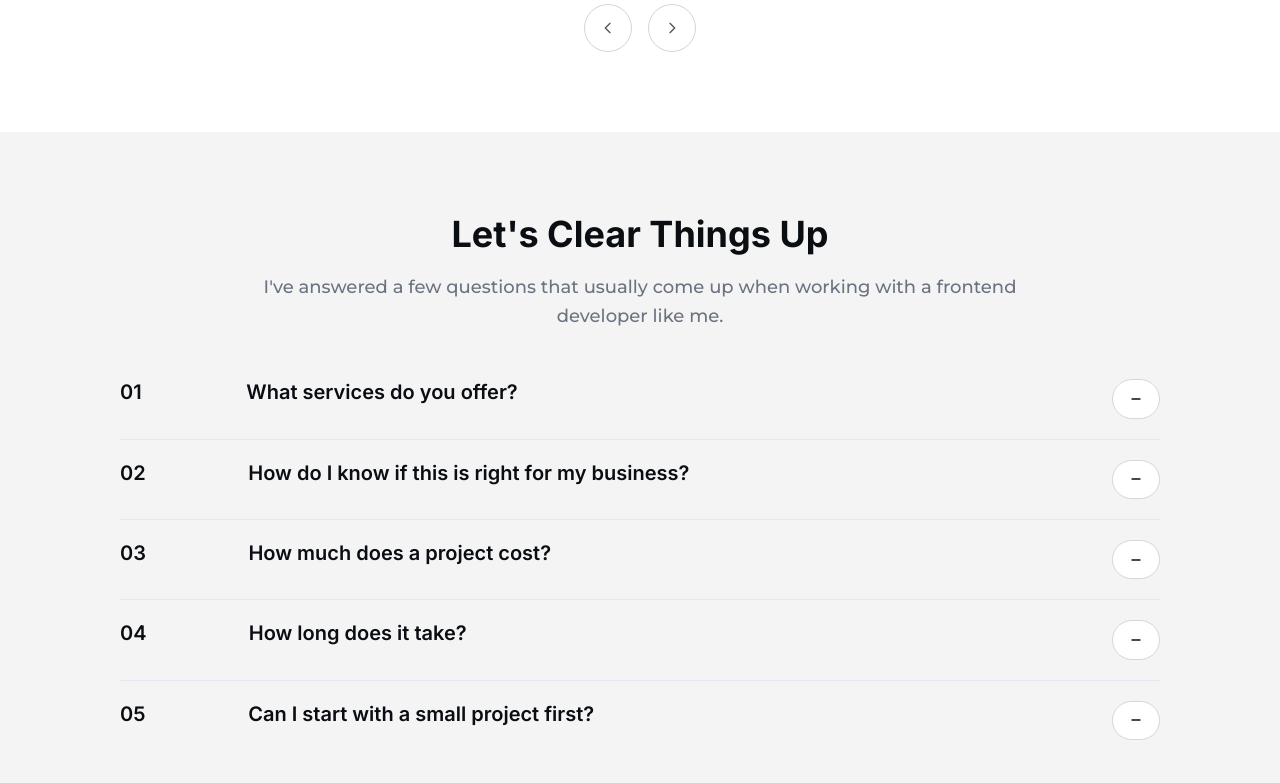
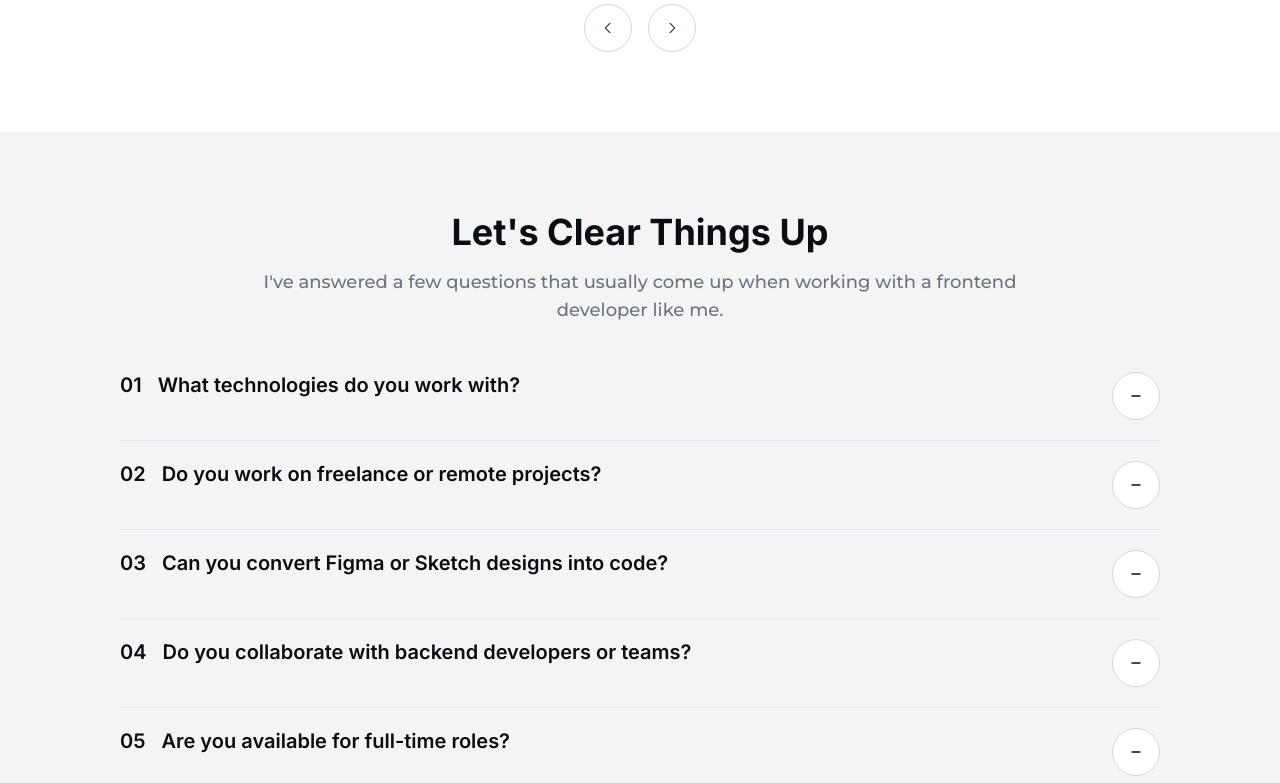
Before and after one commit to alfaizuna/portfolio-web, a Next.js app: page / in a window 1280 px wide. Shown: the part 5460-6243 px from the top of the page. Built offline with nearby package versions, Linux system fonts and the light colour scheme; a web font is replaced by a local one.

Commit message:
feat: Update FAQSection with framer-motion for enhanced animations and improved user interaction

```diff
--- a/src/constants/mockupData.ts
+++ b/src/constants/mockupData.ts
@@ -161,28 +161,28 @@ const experienceData = [
 const mockFaq = [
   {
     id: "q1",
-    q: "What services do you offer?",
-    a: "We provide custom web/app development, cloud solutions, UX/UI design, and more.",
+    q: "What technologies do you work with?",
+    a: "I mainly work with HTML, CSS, JavaScript, and frameworks like React, Next.js, and Vue. I also have experience using Tailwind CSS, TypeScript, and working with APIs.",
   },
   {
     id: "q2",
-    q: "How do I know if this is right for my business?",
-    a: "We’ll assess your goals and propose the best approach tailored to your needs.",
+    q: "Do you work on freelance or remote projects?",
+    a: "Yes, I'm available for both freelance projects and remote work. I have experience collaborating with teams across different time zones and managing projects independently with clear communication and regular updates.",
   },
   {
     id: "q3",
-    q: "How much does a project cost?",
-    a: "Project cost depends on complexity, features, and timeline...",
+    q: "Can you convert Figma or Sketch designs into code?",
+    a: "Absolutely! I specialize in converting design mockups from Figma and Sketch into pixel-perfect, responsive code. I ensure that the final implementation matches the design specifications while maintaining clean, semantic HTML and optimized CSS.",
   },
   {
     id: "q4",
-    q: "How long does it take?",
-    a: "Timelines vary by project scope, but we provide clear milestones...",
+    q: "Do you collaborate with backend developers or teams?",
+    a: "Yes, I have extensive experience working with backend developers and cross-functional teams. I'm proficient in integrating APIs, working with RESTful services, and collaborating using version control systems like Git to ensure smooth project delivery.",
   },
   {
     id: "q5",
-    q: "Can I start with a small project first?",
-    a: "Yes, we often recommend starting small to validate ideas...",
+    q: "Are you available for full-time roles?",
+    a: "I'm open to discussing full-time opportunities that align with my skills and career goals. I'm particularly interested in roles that involve modern frontend technologies, challenging projects, and opportunities for professional growth.",
   },
 ];
 
--- a/src/screens/Dekstop/sections/FAQSection/FAQSection.tsx
+++ b/src/screens/Dekstop/sections/FAQSection/FAQSection.tsx
@@ -1,5 +1,6 @@
 "use client";
 
+import { AnimatePresence, motion } from "framer-motion";
 import React, { useState } from "react";
 import { Button } from "../../../../components/ui/button";
 import { Separator } from "../../../../components/ui/separator";
@@ -15,81 +16,122 @@ interface FAQSectionProps {
 }
 
 export const FAQSection = ({ mockFaq }: FAQSectionProps): JSX.Element => {
-  const [expandedFaqs, setExpandedFaqs] = useState<string[]>([]);
+  const [expandedFaq, setExpandedFaq] = useState<string | null>(null);
 
   const toggleFaq = (id: string) => {
-    setExpandedFaqs(prev =>
-      prev.includes(id)
-        ? prev.filter(faqId => faqId !== id)
-        : [...prev, id]
-    );
+    setExpandedFaq(prevId => (prevId === id ? null : id));
+  };
+
+  const sectionVariants = {
+    hidden: { opacity: 0 },
+    visible: {
+      opacity: 1,
+      transition: {
+        staggerChildren: 0.2,
+      },
+    },
+  };
+
+  const itemVariants = {
+    hidden: { y: 20, opacity: 0 },
+    visible: {
+      y: 0,
+      opacity: 1,
+      transition: {
+        ease: "easeOut",
+        duration: 0.5,
+      },
+    },
   };
 
   return (
-    <section id="faq" className="flex flex-col w-full items-center gap-12 px-[120px] py-20 relative flex-[0_0_auto] bg-[#f4f4f4]">
-      <div className="flex flex-col w-[847px] items-center gap-4 relative flex-[0_0_auto]">
-        <div className="relative text-center text-4xl font-bold text-[#0a0d12] leading-tight">
+    <motion.section
+      id="faq"
+      className="flex flex-col w-full items-center gap-10 md:gap-12 px-6 md:px-[120px] py-16 md:py-20 relative bg-[#f4f4f4]"
+      variants={sectionVariants}
+      initial="hidden"
+      whileInView="visible"
+      viewport={{ once: true, amount: 0.1 }}
+    >
+      <motion.div className="flex flex-col w-full md:w-[847px] items-center gap-4 relative">
+        <h2 className="relative text-center text-3xl md:text-4xl font-bold text-[#0a0d12] leading-tight">
           Let&apos;s Clear Things Up
-        </div>
+        </h2>
 
-        <div className="relative text-center text-lg font-montserrat font-medium text-[#6b7280] leading-relaxed">
+        <p className="relative text-center text-base md:text-lg font-montserrat font-medium text-[#6b7280] leading-relaxed">
           I&apos;ve answered a few questions that usually come up when working
           with a frontend developer like me.
-        </div>
-      </div>
+        </p>
+      </motion.div>
 
-      <div className="flex flex-col items-start gap-5 self-stretch w-full relative flex-[0_0_auto]">
+      <motion.div className="flex flex-col items-start gap-4 md:gap-5 self-stretch w-full relative">
         {mockFaq.map((faq, index) => {
-          const isExpanded = expandedFaqs.includes(faq.id);
+          const isExpanded = expandedFaq === faq.id;
           return (
             <React.Fragment key={faq.id}>
-              <div className="items-start flex justify-between relative self-stretch w-full flex-[0_0_auto]">
-                <div className="w-fit text-xl font-semibold text-[#0a0d12] text-center whitespace-nowrap relative mt-[-1.00px]">
+              <div className="items-start flex justify-between gap-4 relative self-stretch w-full">
+                <div className="w-fit text-lg md:text-xl font-semibold text-[#0a0d12] text-center whitespace-nowrap relative mt-[-1.00px]">
                   {String(index + 1).padStart(2, '0')}
                 </div>
 
-                <div className="flex flex-col w-[761px] items-start gap-3 relative">
-                  <div
-                    className="relative self-stretch mt-[-1.00px] text-xl font-semibold text-[#0a0d12] cursor-pointer hover:text-[#b76080] transition-colors"
+                <div className="flex flex-1 flex-col items-start gap-3 relative">
+                  <button
+                    type="button"
+                    className="relative self-stretch mt-[-1.00px] text-lg md:text-xl font-semibold text-[#0a0d12] cursor-pointer hover:text-[#b76080] transition-colors text-left w-full"
                     onClick={() => toggleFaq(faq.id)}
                   >
                     {faq.q}
-                  </div>
+                  </button>
 
-                  {isExpanded && (
-                    <div className="relative self-stretch text-base font-medium text-[#6b7280] leading-relaxed">
-                      {faq.a}
-                    </div>
-                  )}
+                  <AnimatePresence initial={false}>
+                    {isExpanded && (
+                      <motion.div
+                        key="content"
+                        initial="collapsed"
+                        animate="open"
+                        exit="collapsed"
+                        variants={{
+                          open: { opacity: 1, height: "auto", y: 0 },
+                          collapsed: { opacity: 0, height: 0, y: -10 },
+                        }}
+                        transition={{ duration: 0.3, ease: "easeInOut" }}
+                        className="relative self-stretch text-base font-medium text-[#6b7280] leading-relaxed overflow-hidden"
+                      >
+                        {faq.a}
+                      </motion.div>
+                    )}
+                  </AnimatePresence>
                 </div>
 
                 <Button
                   size="icon"
                   onClick={() => toggleFaq(faq.id)}
-                  className={`w-12 h-12 gap-[10.67px] p-[10.67px] rounded-full flex items-center relative h-auto transition-colors ${isExpanded
+                  className={`flex-shrink-0 w-10 h-10 md:w-12 md:h-12 p-2 md:p-[10.67px] rounded-full flex items-center justify-center relative transition-colors ${
+                    isExpanded
                       ? "bg-[#b76080] hover:bg-[#a55570] text-white"
                       : "bg-white border border-solid border-[#d5d7da] hover:bg-gray-50 text-[#0a0d12]"
-                    }`}
+                  }`}
                 >
                   {isExpanded ? (
+                    // Ikon Plus (+) ketika pertanyaan terbuka
                     <svg className="w-6 h-6" fill="none" stroke="currentColor" viewBox="0 0 24 24">
                       <path strokeLinecap="round" strokeLinejoin="round" strokeWidth={2} d="M12 6v6m0 0v6m0-6h6m-6 0H6" />
                     </svg>
                   ) : (
+                    // Ikon Minus (-) ketika pertanyaan tertutup
                     <svg className="w-6 h-6" fill="none" stroke="currentColor" viewBox="0 0 24 24">
                       <path strokeLinecap="round" strokeLinejoin="round" strokeWidth={2} d="M6 12h12" />
                     </svg>
                   )}
                 </Button>
               </div>
-
               {index < mockFaq.length - 1 && (
                 <Separator className="self-stretch w-full h-px relative object-cover" />
               )}
             </React.Fragment>
           );
         })}
-      </div>
-    </section>
+      </motion.div>
+    </motion.section>
   );
 };
```
